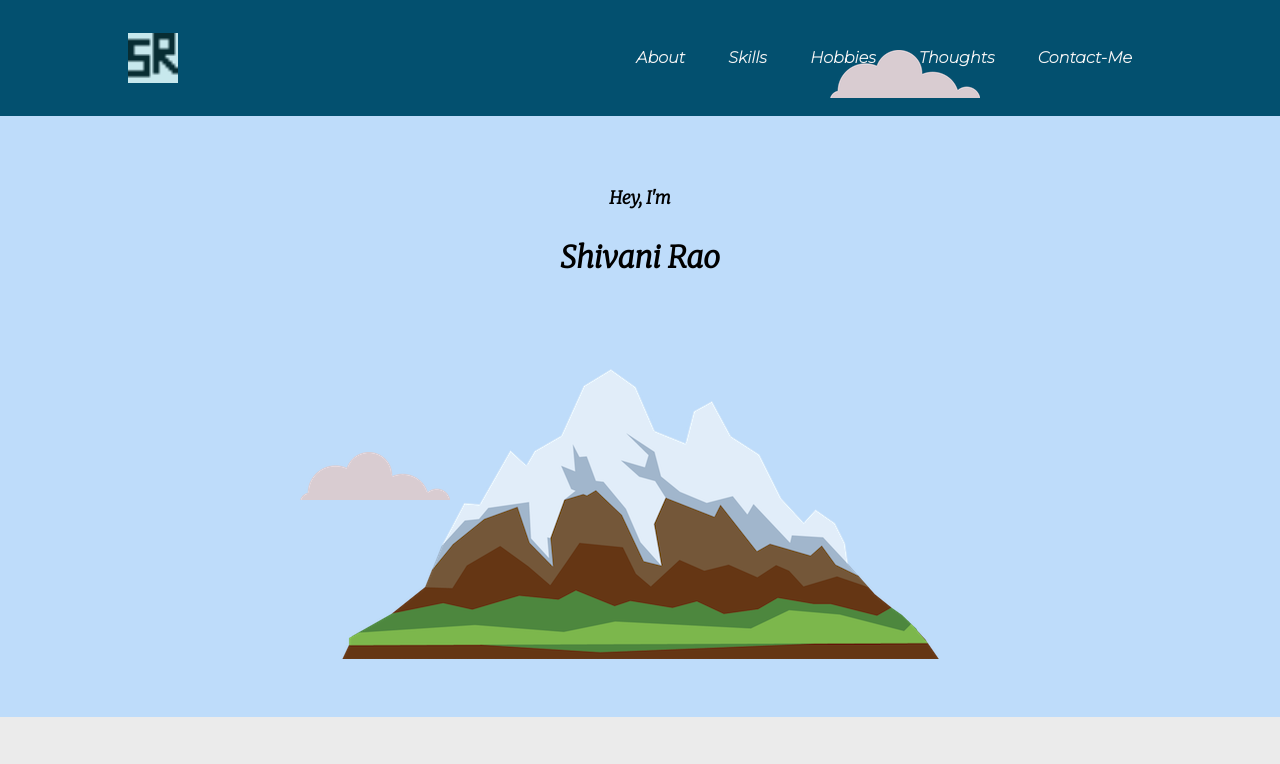
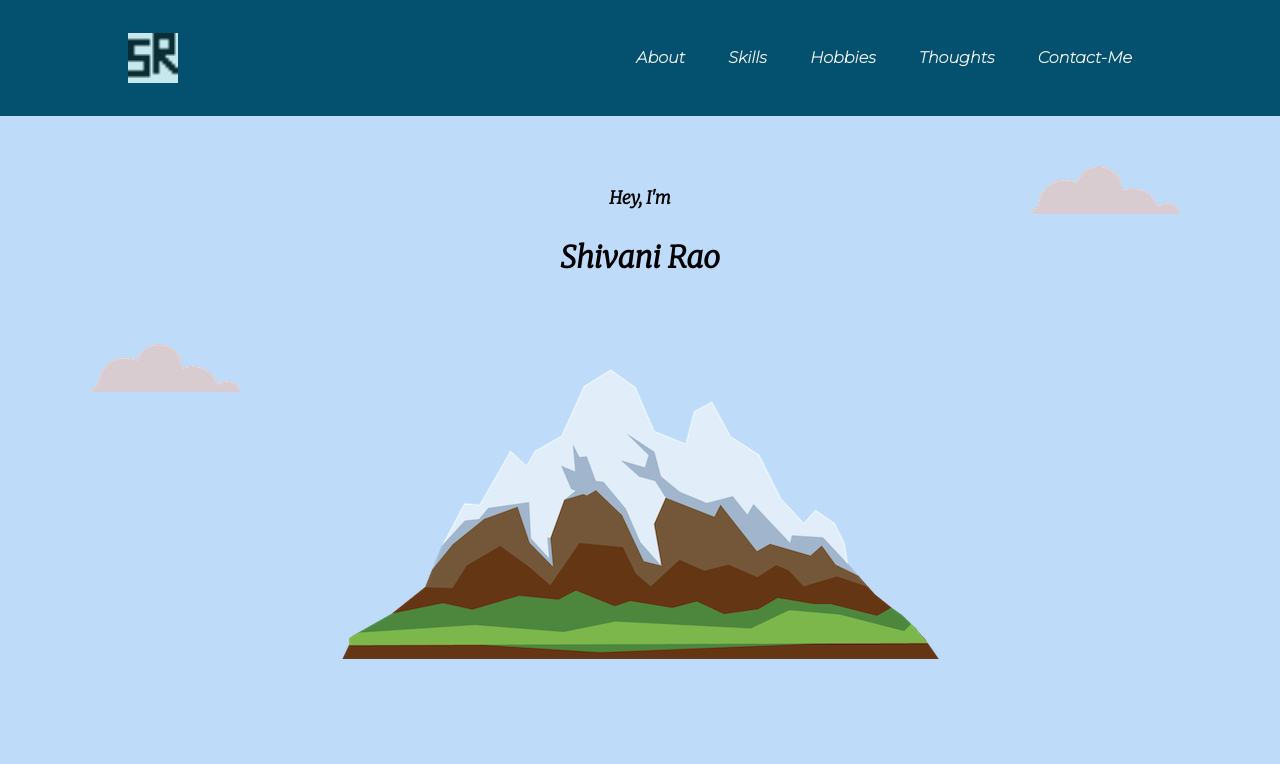
Before and after one commit to saishivanivala/Personal-Website, a plain HTML site: page index.html in a window 1280 px wide. Shown: the top 764 px of the page. Drawn offline with Linux system fonts and the light colour scheme.

Commit message:
Update styles.css

```diff
--- a/css/styles.css
+++ b/css/styles.css
@@ -19,9 +19,9 @@ body{
 
 .first-container{
   background-color: #bedcfa;
-  height:100%;
-  width=100%;
-  padding: 50px 50px;
+  position: relative;
+  padding-top: 50px;
+  padding-bottom: 125px;
 }
 .second-container{
   background-color: #ebebeb;
@@ -51,15 +51,15 @@ div {
 .pro{
   text-decoration: underline;
 }
+.top-cloud{
+  position: absolute;
+  right: 100px;
+  top: 50px;
+}
 .bottom-cloud{
   position: absolute;
-  left: 300px;
-  bottom: 300px;
-}
-.top-cloud{
-  position: absolute;
-  right: 300px;
-  top: 50px;
+  left: 90px;
+  bottom: 400px;
 }
 
 
```
